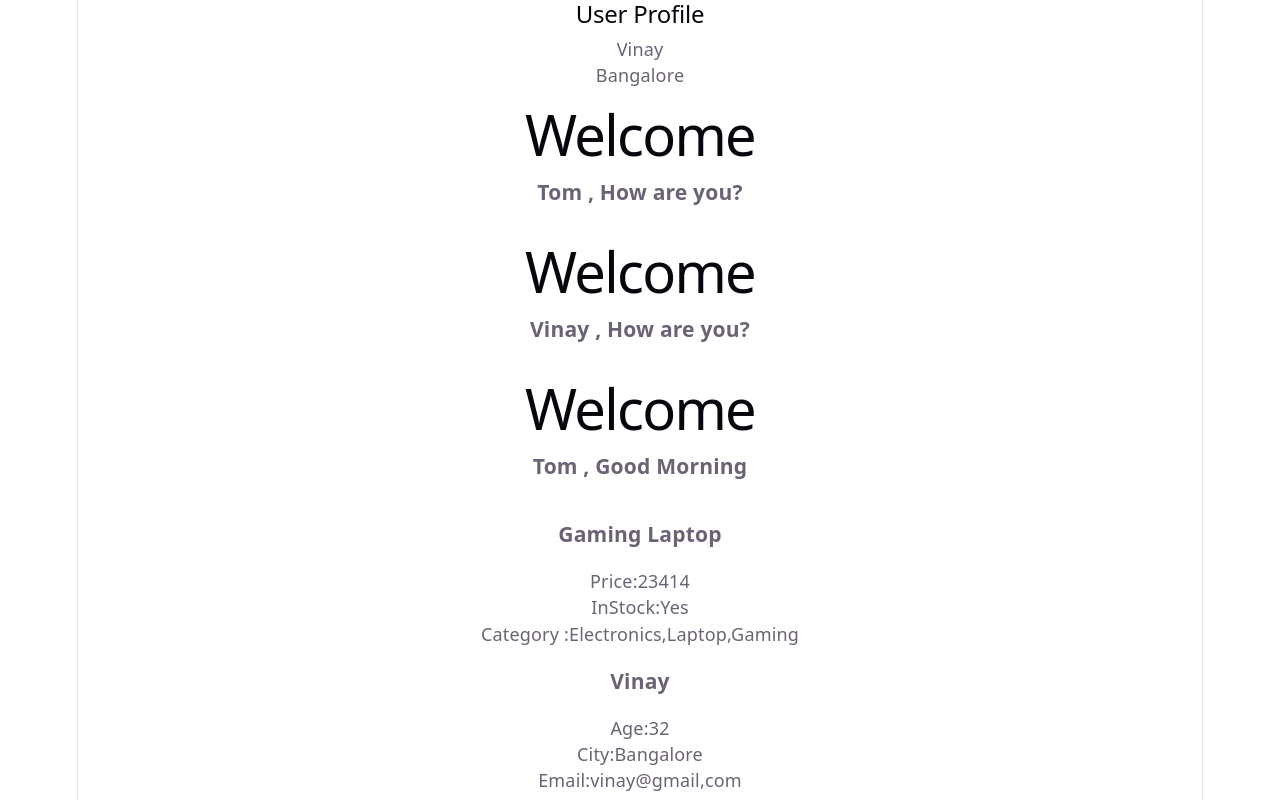
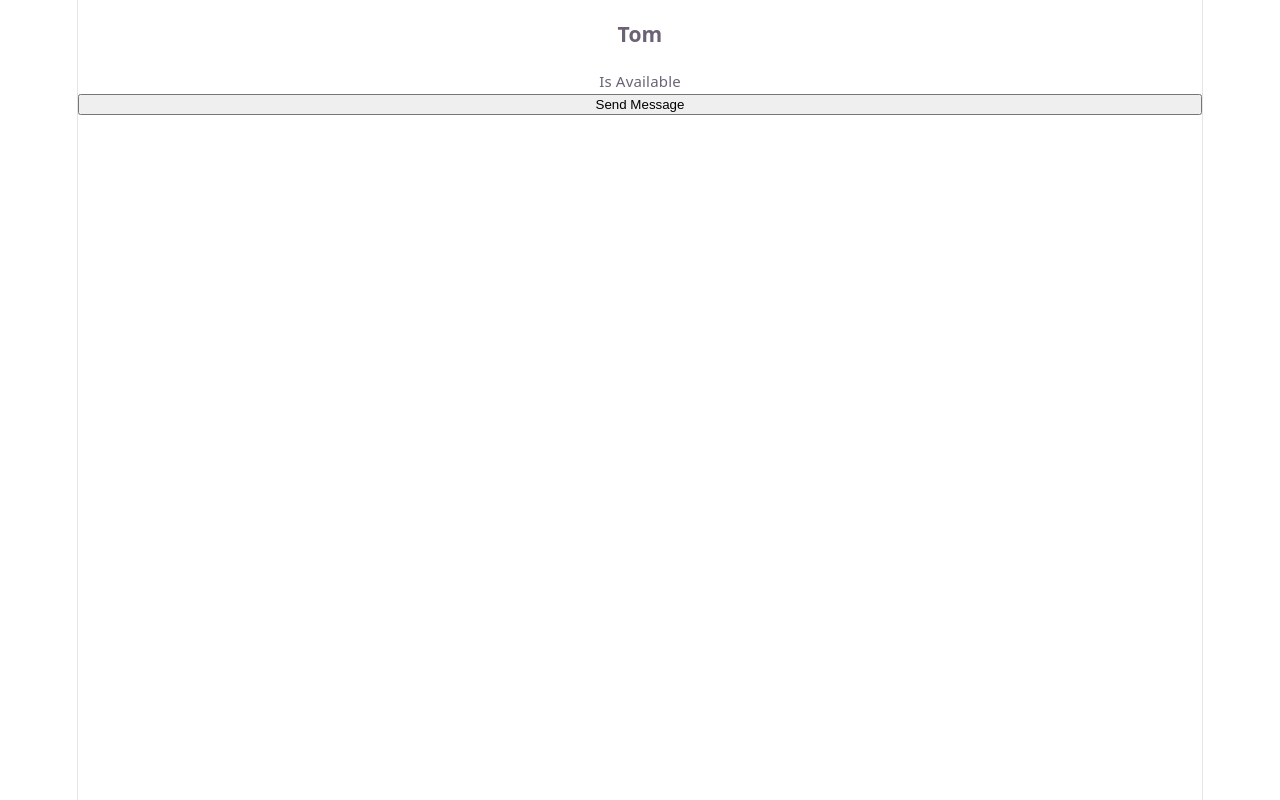
Before and after one commit to vinayg2509/Reac-Learning, a React (Vite) app in the folder reactlearning/my-react-learning/: page / in a window 1280 px wide. Built offline with nearby package versions, Linux system fonts and the light colour scheme.

Commit message:
[Vinay]Wrote loging for conditional rendering using if-else statement

```diff
--- a/reactlearning/my-react-learning/src/App.jsx
+++ b/reactlearning/my-react-learning/src/App.jsx
@@ -3,27 +3,14 @@ import Welcome from './components/Welcome';
 import Products from './components/Products'
 import UserCard from './components/UserCard';
 import CardWrapper from './components/CardWrapper';
+import UserDetails from './components/UserDetails';
 
 function App() {
 
   return (
   <>
-
-
-    <CardWrapper title={"User Profile"}>
-
-      <p>Vinay</p>
-      <p>Bangalore</p>
-
-    </CardWrapper>
-
-    <Welcome />
-    <Welcome name="Vinay"/>
-    <Welcome message="Good Morning"/>
-
-     <Products title="Gaming Laptop" price={23414} inStock={true} category={['Electronics',"Laptop","Gaming"]}/>
-      <UserCard name="Vinay" age={32} city="Bangalore" email="vinay@gmail,com"/>
-
+    <UserDetails name="Tom" isOnline={true}/>
+    <UserDetails name="Jerry" isOnline={false} hideOffLine={true}></UserDetails>
  </>
   )
 }
--- /dev/null
+++ b/reactlearning/my-react-learning/src/components/UserDetails.jsx
@@ -0,0 +1,23 @@
+import React from 'react'
+
+export default function UserDetails({ name, isOnline, hideOffLine }) {
+  if (hideOffLine && !isOnline) return null;
+
+  if (isOnline) {
+    return (
+      <>
+        <h3>{name}</h3>
+        <small>Is Available</small>
+        <button>Send Message</button>
+      </>
+    );
+  }
+
+  return (
+    <>
+      <h3>{name}</h3>
+      <small>Not Available</small>
+      <p>Check Later</p>
+    </>
+  );
+}
```
